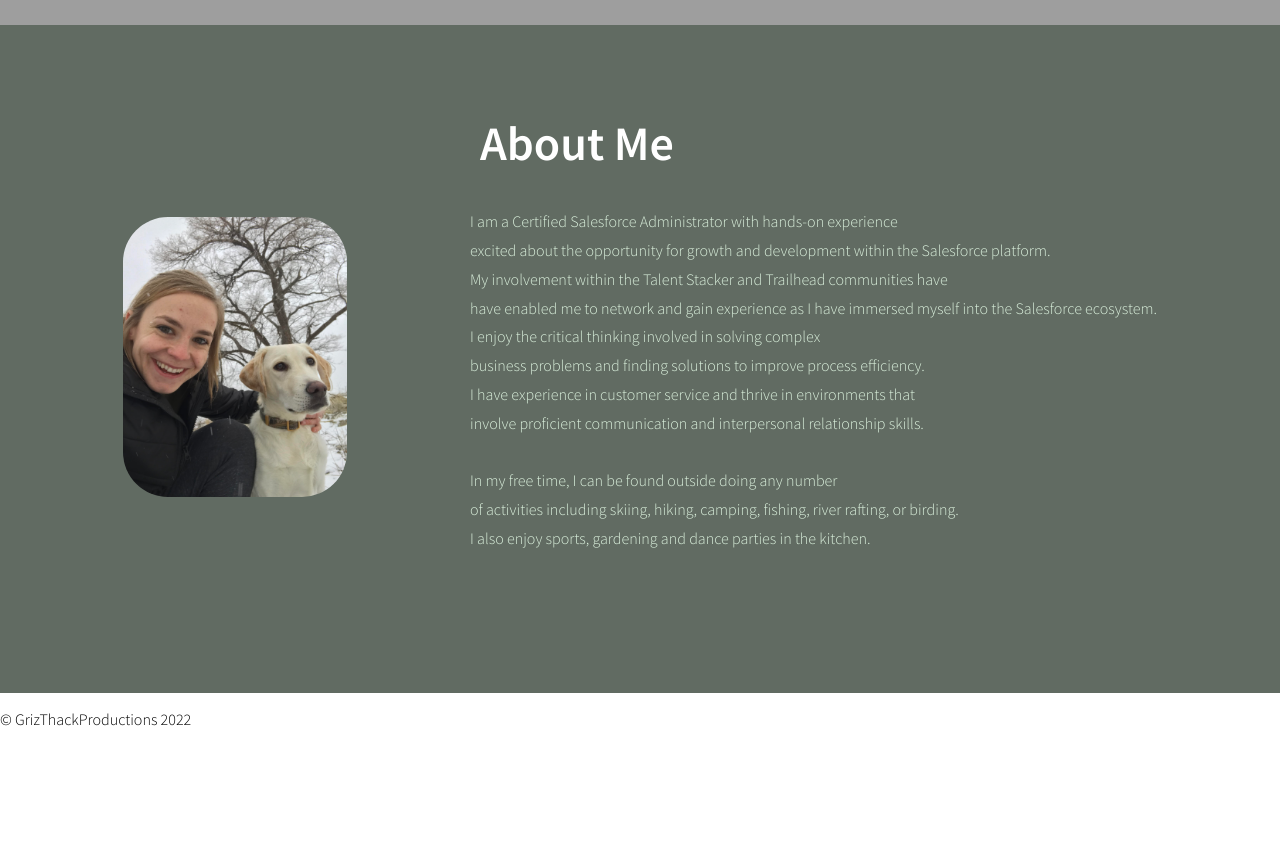
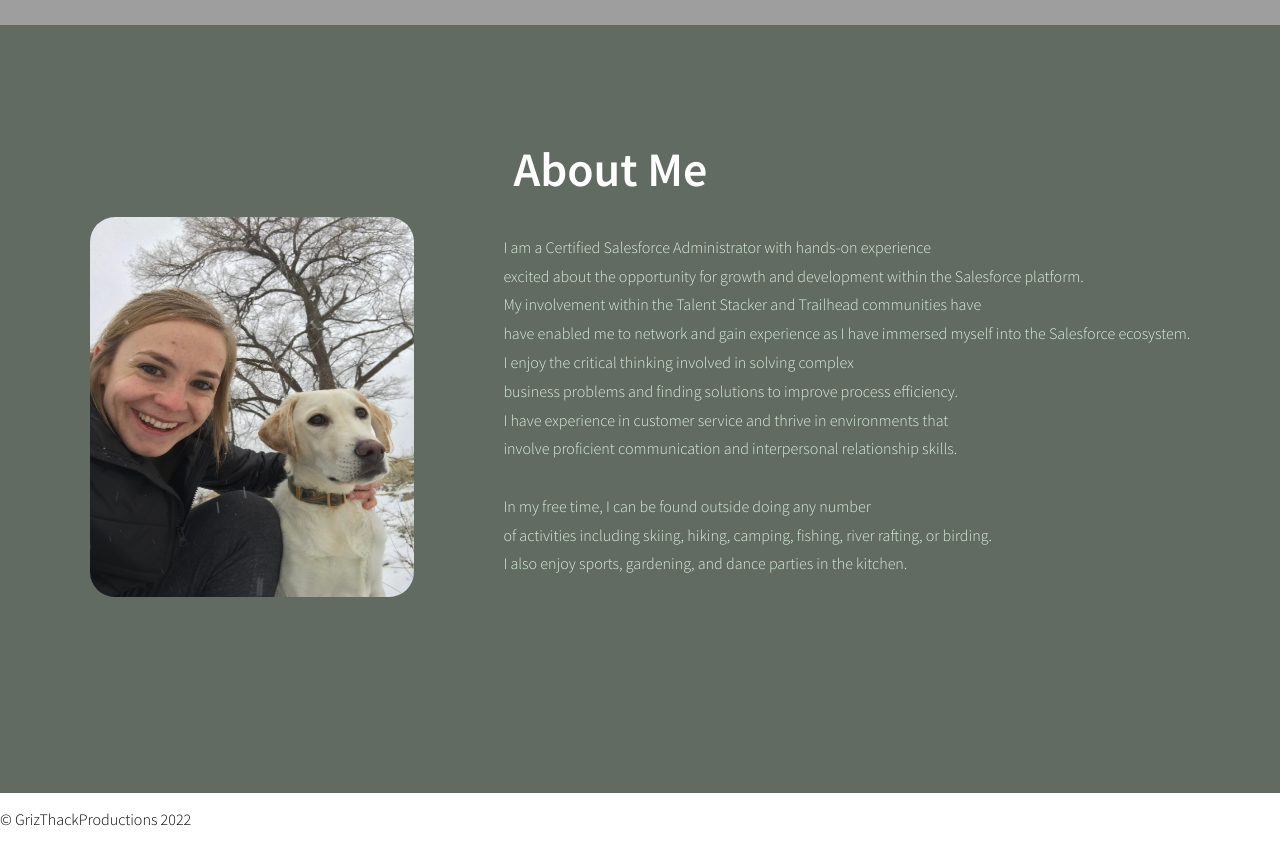
Before and after one commit to Griz227/Portfolio, a plain HTML site: page index.html in a window 1280 px wide. Shown: the part 740-1595 px from the top of the page. Before the commit the page ends 1495 px from the top, so only its background shows below. Drawn offline with Linux system fonts and the light colour scheme; grey boxes are pictures that could not be loaded.

Commit message:
About me formatting

```diff
--- a/Resources/style.css
+++ b/Resources/style.css
@@ -190,7 +190,7 @@ h3 {
 }
 .about-section-center {
     flex-direction: column;
-    margin-top: 8%;
+    margin-top: 10%;
     margin-bottom: 5%;
     line-height: 80%;
     font-weight: 300;
@@ -202,9 +202,9 @@ h3 {
     line-height: 2rem;
 }
 .profile-pic {
-    height: 280px;
-    width: 224px;
-    border-radius: 45px;
+    height: 380px;
+    width: 324px;
+    border-radius: 25px;
 }
 @media only screen and (max-width: 800px) {
     .about-section {
--- a/index.html
+++ b/index.html
@@ -62,7 +62,7 @@
             <br>
             <p>In my free time, I can be found outside doing any number</p>
             <p>of activities including skiing, hiking, camping, fishing, river rafting, or birding.</p>
-            <p>I also enjoy sports, gardening and dance parties in the kitchen.</p>
+            <p>I also enjoy sports, gardening, and dance parties in the kitchen.</p>
         </section>
     </div>
 
```
